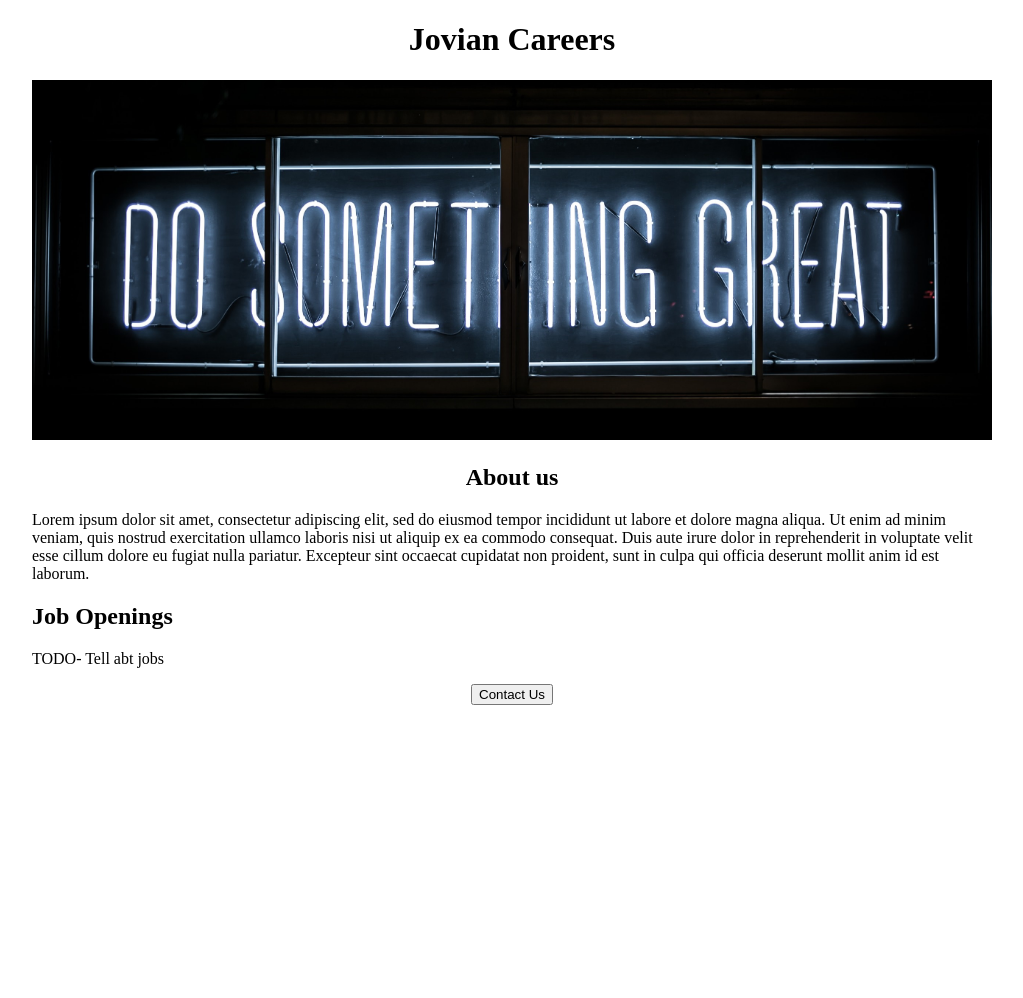
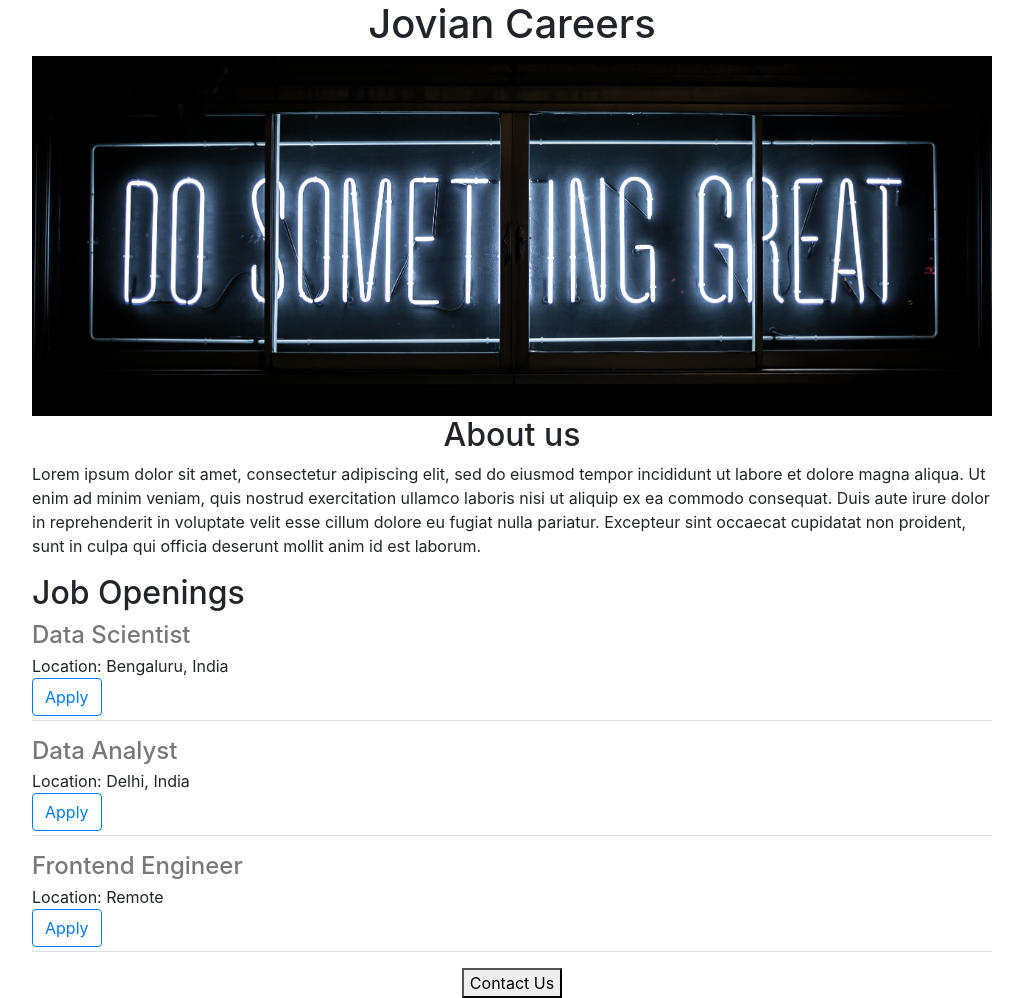
Before and after one commit to SRISHTI1802/Yoga-project, a Flask app: page / in a window 1280 px wide. Shown: the whole page, without its empty margins (128-1151 px from the left). Before the commit the page ends 705 px from the top, so only its background shows below. Run offline with Flask 2, Linux system fonts and the light colour scheme.

Commit message:
added dynamic data

```diff
--- a/app.py
+++ b/app.py
@@ -1,11 +1,34 @@
 from flask import Flask, render_template
 
 app = Flask(__name__)
+JOBS = [
+  {
+    'id' : 1,
+    'Position' : "Data Scientist",
+    'Location' : "Bengaluru, India",
+    'Salary' : "Rs. 10,00000 p.a.",
+
+
+  },
+  {
+    'id' : 2,
+    'Position' : "Data Analyst",
+    'Location' : "Delhi, India",
+    'Salary' : "Rs. 15,00000 p.a.",
+  },
+  {
+    'id': 3,
+    'Position' : "Frontend Engineer",
+    'Location' : "Remote",
+    'Salary' : "Rs 12,00000 p.a",
+  }
+
+]
 
 
 @app.route('/')
 def hello():
-  return render_template('home.html')
+  return render_template('home.html', jobs = JOBS,company_name="Jovian" )
 
 if __name__ == '__main__':
   app.run(host='0.0.0.0', debug=True)
--- a/templates/home.html
+++ b/templates/home.html
@@ -1,6 +1,9 @@
 <!DOCTYPE html>
 <html>
   <head>
+    <link rel="stylesheet" href="https://cdn.jsdelivr.net/npm/bootstrap@4.0.0/dist/css/bootstrap.min.css" integrity="sha384-Gn5384xqQ1aoWXA+058RXPxPg6fy4IWvTNh0E263XmFcJlSAwiGgFAW/dAiS6JXm" crossorigin="anonymous">
+    <meta charset="utf-8">
+    <meta name="viewport" content="width=device-width, initial-scale=1">
     <title> Jovians Website </title>
     <style>
 
@@ -17,6 +20,13 @@
         margin: 0 auto ;
 
       }
+     .bgimage{
+       background-repeat: no-repeat;
+       background-size:1550px 758px;
+
+     }
+
+
 
 
 
@@ -24,14 +34,30 @@
     </style>
     <body>
       <div  id='Container'>
-        <h1 align="center"> Jovian Careers </h1>
+        <h1 align="center"> {{company_name}} Careers </h1>
         <img src="https://yoga-project-1.srishtigarg5.repl.co/static/banner%20.jpeg" id="banner" >
         <h2 align="center"> About us </h2>
         <p> Lorem ipsum dolor sit amet, consectetur adipiscing elit, sed do eiusmod tempor incididunt ut labore et dolore magna aliqua. Ut enim ad minim veniam, quis nostrud exercitation ullamco laboris nisi ut aliquip ex ea commodo consequat. Duis aute irure dolor in reprehenderit in voluptate velit esse cillum dolore eu fugiat nulla pariatur. Excepteur sint occaecat cupidatat non proident, sunt in culpa qui officia deserunt mollit anim id est laborum.
         </p>
         <h2> Job Openings</h2>
-        <p> TODO- Tell abt jobs </p>
-        <div style="text-align:center;">
+
+      <div>
+        {% for job in jobs %}
+          <div class="border-bottom" style="margin-bottom:16px;padding-bottom:4px;" >
+            <h4 style="color:rgba(120, 120, 120); margin-bottom: 4px;">{{job['Position']}}</h4>
+            <div> Location: {{job['Location']}}</div>
+            <button type="button" class="btn btn-outline-primary">Apply</button>
+
+          </div>
+
+        {% endfor %}
+
+      </div>
+
+
+
+
+        <div style="text-align:center">
         <button> Contact Us </button>
         </div>
       </div>
```
